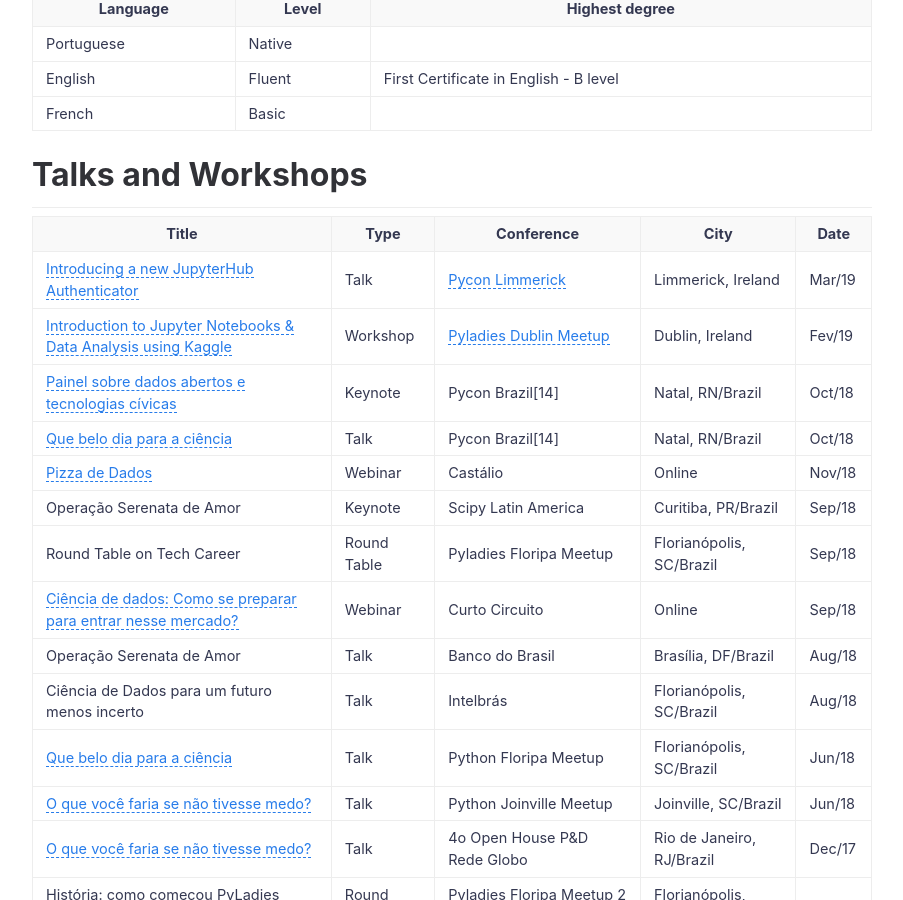
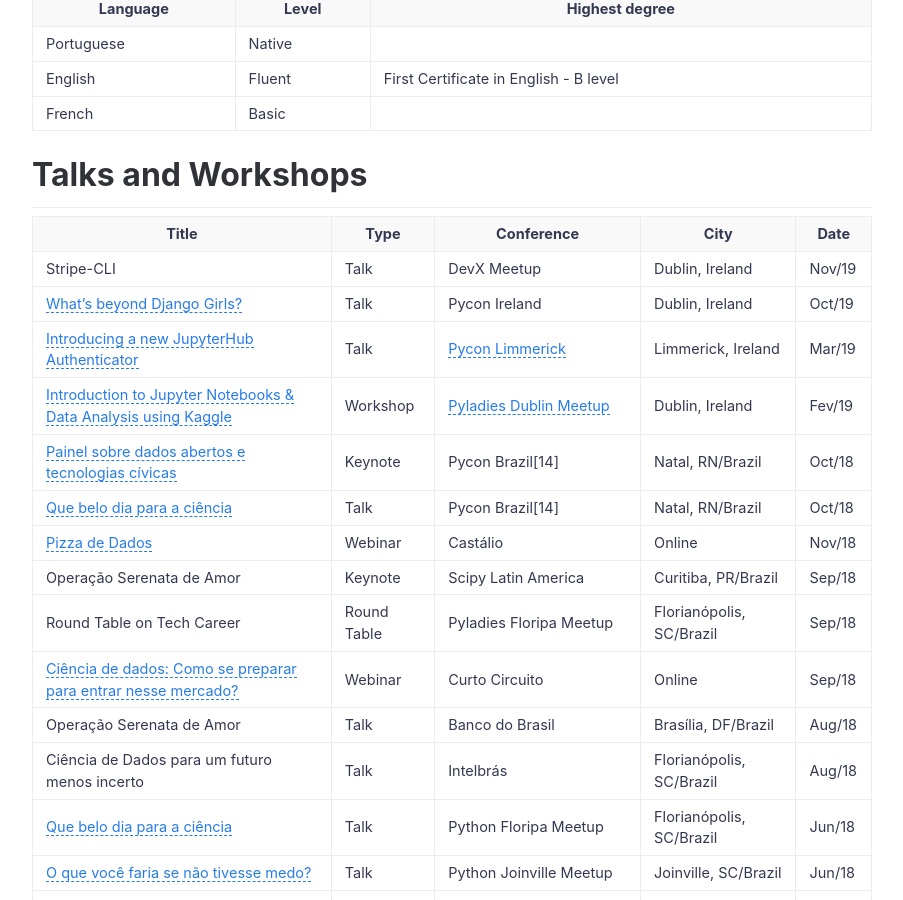
Before and after one commit to leportella/v3, a Jekyll site: the page built from cv.md, in a window 1280 px wide and 900 px high, scrolled down 5277 px. Shown: the whole window, without its empty margins (188-1091 px from the left). Built offline with Jekyll 4.4.1, drawn with Linux system fonts in a browser that asks for light colours.

Commit message:
Update cv.md

```diff
--- a/cv.md
+++ b/cv.md
@@ -199,6 +199,8 @@ I am also building [my "own" data science/computer science degree](https://githu
 
 | Title                                                           | Type     | Conference                        | City                      | Date   |
 |-----------------------------------------------------------------|----------|-----------------------------------|---------------------------|--------|
+| Stripe-CLI | Talk | DevX Meetup  | Dublin, Ireland | Nov/19 |
+| [What's beyond Django Girls?](https://www.youtube.com/watch?v=CAFOxnntH7U)  | Talk | Pycon Ireland  | Dublin, Ireland | Oct/19 |
 | [Introducing a new JupyterHub Authenticator](https://speakerdeck.com/leportella/introducing-a-new-authenticator-for-jupyterhub)  | Talk | [Pycon Limmerick](https://www.meetup.com/pt-BR/pythonireland/events/258498112/)  | Limmerick, Ireland          | Mar/19 |
 | [Introduction to Jupyter Notebooks & Data Analysis using Kaggle](https://speakerdeck.com/leportella/introduction-to-jupyter-notebooks-and-data-analytics-with-kaggle)  | Workshop | [Pyladies Dublin Meetup](https://www.meetup.com/pt-BR/PyLadiesDublin/events/dclgvlyzdbzb/)                  | Dublin, Ireland          | Fev/19 |
 | [Painel sobre dados abertos e tecnologias cívicas](https://www.youtube.com/watch?v=RDnuhbQjMoU&t=2s)                | Keynote  | Pycon Brazil[14]                  | Natal, RN/Brazil          | Oct/18 |
```
